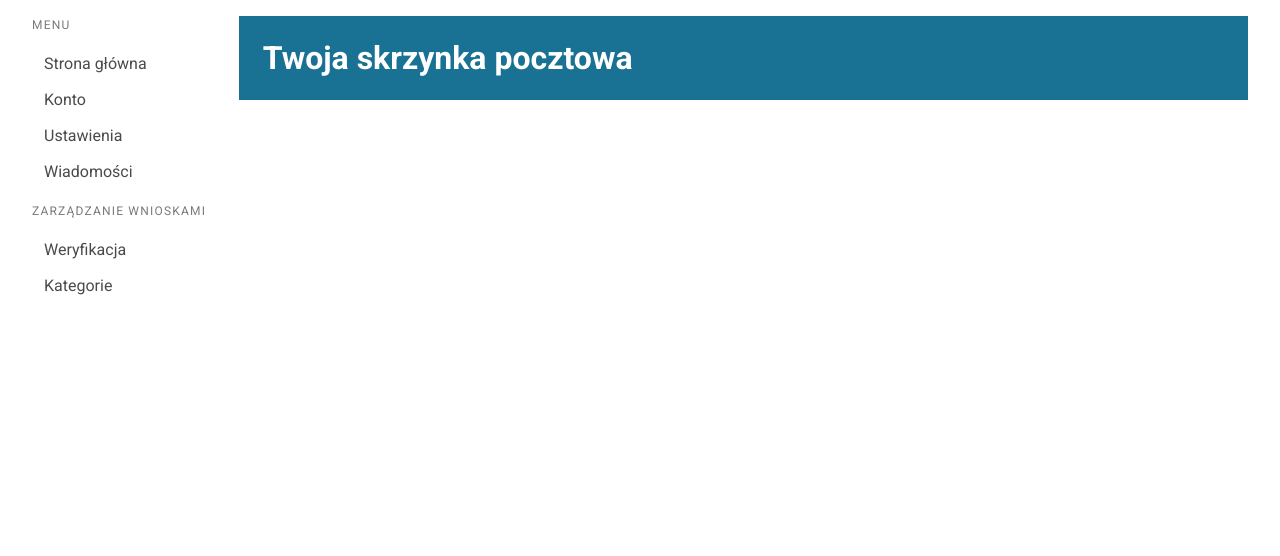
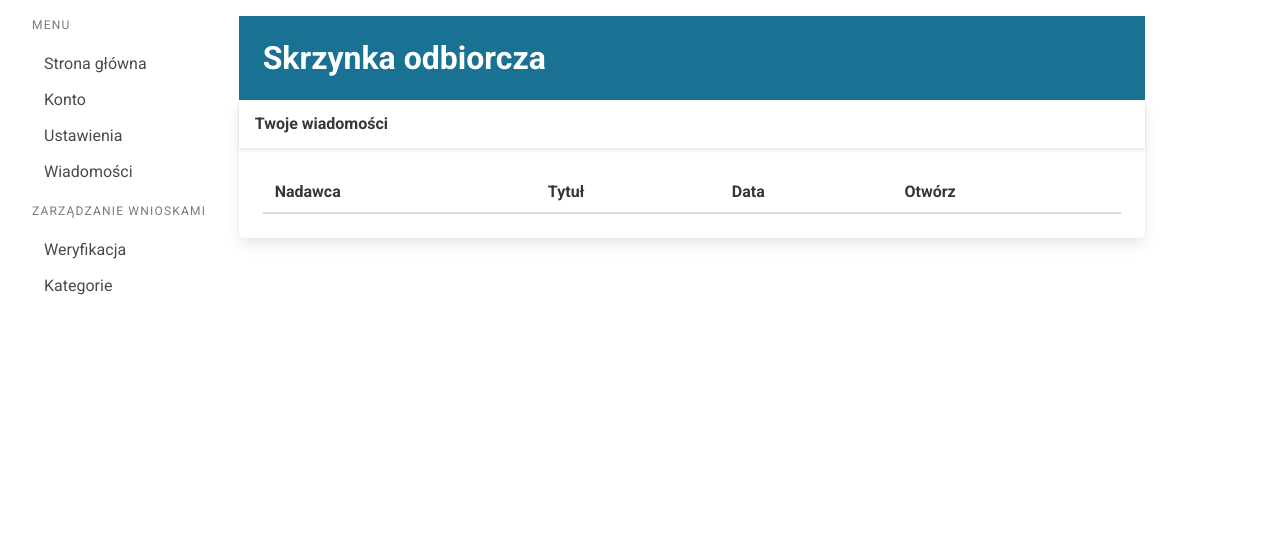
Before and after one commit to marcincichowski/edziekanat, a Django app: template edziekanat_app/templates/user/inbox.html in a window 1280 px wide. Shown: the part 80-636 px from the top of the page. Run offline with Django 3.2, Linux system fonts and the light colour scheme; the template is opened without the code that fills it, so the values that code supplies are empty; some libraries are stand-ins or nearby versions.

Commit message:
Inbox fix

```diff
--- a/edziekanat_app/admin.py
+++ b/edziekanat_app/admin.py
@@ -13,6 +13,7 @@ from edziekanat_app.models.tables.university_structure.department import Departm
 from edziekanat_app.models.tables.university_structure.faculty import Faculty
 from edziekanat_app.models.tables.users.user import User
 from edziekanat_app.models.tables.inbox.inbox import Inbox
+from edziekanat_app.models.tables.messages.message import Message
 from edziekanat_app.models.tables.users.student import Student
 from edziekanat_app.models.tables.users.employee import Employee
 from edziekanat_app.models.tables.users.admin import Admin
@@ -23,6 +24,7 @@ admin.site.register(Admin)
 admin.site.register(Student)
 admin.site.register(Employee)
 admin.site.register(Mode)
+admin.site.register(Message)
 
 # University Structure
 admin.site.register(Department)
--- a/edziekanat_app/templates/user/inbox.html
+++ b/edziekanat_app/templates/user/inbox.html
@@ -9,15 +9,141 @@
 {% endblock %}
 
 {% block content %}
-            <div class="column is-10">
+    <link rel="stylesheet" type="text/css"
+          href="https://cdn.datatables.net/v/bm/dt-1.11.2/r-2.2.9/sl-1.3.3/datatables.min.css"/>
+    <script type="text/javascript"
+            src="https://cdn.datatables.net/v/bm/dt-1.11.2/r-2.2.9/sl-1.3.3/datatables.min.js"></script>
+    <div class="column is-9">
         <section class="hero is-info welcome is-small">
             <div class="hero-body">
                 <div class="container">
                     <h1 class="title">
-                                Twoja skrzynka pocztowa
+                        Skrzynka odbiorcza
                     </h1>
                 </div>
             </div>
         </section>
+        <div class="columns">
+            <div class="column">
+                <div class="card">
+                    <header class="card-header">
+                        <p class="card-header-title">
+                            Twoje wiadomości
+                        </p>
+                    </header>
+                    <div class="card-content">
+                        <table id="invoice-datatable" class="table is-fullwidth is-striped is-hoverable"
+                               style="width: 100%;">
+                            <thead>
+                            <tr>
+                                <th>Nadawca</th>
+                                <th>Tytuł</th>
+                                <th>Data</th>
+                                <th>Otwórz</th>
+                            </tr>
+                            </thead>
+                            <tbody>
+                            {% if messages %}
+                                {{ messages.id }}
+                                {% for message in messages %}
+                                    <tr>
+                                        <td>{{ message.sender }}</td>
+                                        <td>{{ message.message_title }}</td>
+                                        <td>{{ message.created_date|date:'h:m d.m.Y' }}</td>
+                                        <td>
+                                            <button class="button is-small icon-button"
+                                                    onclick="getMessage({{ message.id }})"><i
+                                                    class="fas fa-edit"></i></button>
+                                        </td>
+                                    </tr>
+                                {% endfor %}
+                            {% endif %}
+                            </tbody>
+                        </table>
                     </div>
+                </div>
+            </div>
+        </div>
+    </div>
+
+    <div class="modal">
+      <div class="modal-background"></div>
+      <div class="modal-card">
+        <header class="modal-card-head">
+          <p class="modal-card-title">Właściwości wniosku</p>
+          <button class="delete" aria-label="close" onclick="closeModal()"></button>
+        </header>
+        <section class="modal-card-body">
+
+        </section>
+        <footer class="modal-card-foot">
+          <button class="button is-success">Zapisz</button>
+          <button class="button" onclick="closeModal()">Anuluj</button>
+        </footer>
+      </div>
+    </div>
+    <script>
+$(document).ready(function() {
+        $('#invoice-datatable').DataTable({
+            responsive: true,
+            language:{
+                "decimal":        "",
+                "emptyTable":     "Brak wiadomości",
+                "info":           "Pokazywanie _START_ do _END_ z _TOTAL_ wpisów",
+                "infoEmpty":      "Pokazywanie 0 do 0 z 0 wpisów",
+                "infoFiltered":   "(wszystkie wpisy odfiltrowane z _MAX_)",
+                "infoPostFix":    "",
+                "thousands":      ",",
+                "lengthMenu":     "Pokaż wpisy _MENU_",
+                "loadingRecords": "Ładowanie...",
+                "processing":     "Przetwarzanie...",
+                "search":         "Wyszukaj:",
+                "zeroRecords":    "Nie znaleziono wiadomości.",
+                "paginate": {
+                    "first":      "Pierwszy",
+                    "last":       "Ostatni",
+                    "next":       "Następny",
+                    "previous":   "Poprzedni"
+                },
+                "aria": {
+                    "sortAscending":  ": Aktywuj aby posortować kolumnę rosnąco",
+                    "sortDescending": ": Aktywuj aby posortować kolumnę malejąco"
+                }
+            }
+        });
+}
+);
+function getMessage(id){
+console.log(id);
+        $.ajax({
+            url: {% url 'edziekanat_app:inbox' %},
+            type: "get",
+            data:{
+                "id": id,
+            },
+            success: function (response) {
+                if(!response["valid"]){
+                    let data = JSON.parse(response.data)
+                    data = data[0].fields
+                    $(".modal-card-body").empty();
+                    let message = "<table class='table is-fullwidth is-hoverable is-stripped'>"+
+                    "<tr><td>Autor</td><td>"+data.sender+"</td></tr>"+
+                    "<tr><td>Tytuł</td><td>"+data.message_title+"</td></tr>"+
+                    "<tr><td>Data</td><td>"+data.created_date+"</td></tr>"+
+                    "<tr><td>Wiadomosc</td><td>"+data.message_text+"</td></tr></table>";
+                    $(".modal-card-body").html(message);
+                    $('.modal').addClass('is-active');
+                }
+                else
+                    alert("Brak podanego id widomości");
+            },
+            error: function (response) {
+                console.log(response)
+            }
+        });
+       }
+    function closeModal(){
+        $('.modal').removeClass('is-active');
+    }
+    </script>
 {% endblock %}
```
Also changed, not shown: edziekanat_app/models/tables/messages/message.py (renamed from edziekanat_app/models/tables/inbox/message.py, +10 -3 lines), edziekanat_app/views.py (+5 -2 lines), db.sqlite3, edziekanat_app/models/tables/messages/__init__.py (added). Lines whose indentation alone changed are shown as unchanged.
